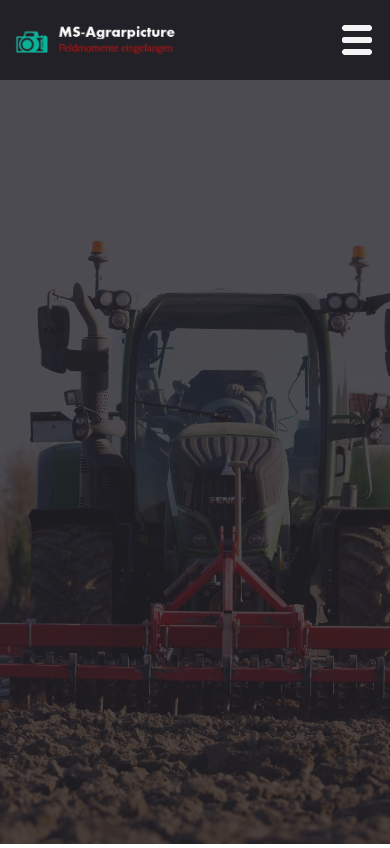
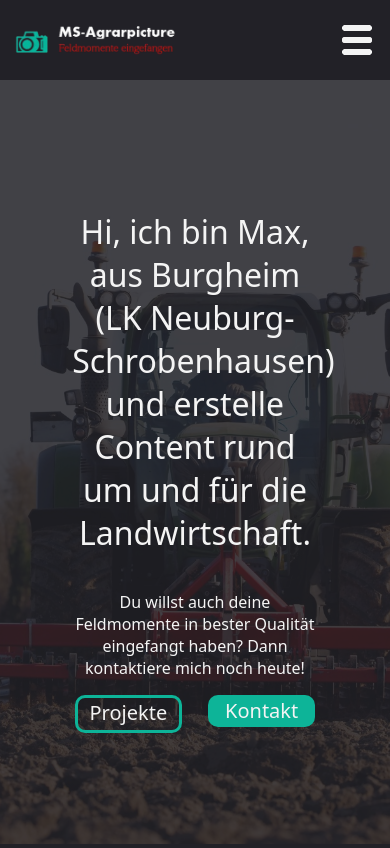
Before and after one commit to BenjaminBiber/Max-Schmalbach-Portfolio, an Angular app: page / in a window 390 px wide. Built offline with nearby package versions, Linux system fonts and the light colour scheme; a web font is replaced by a local one.

Commit message:
Added First Text and Home Strucutre

```diff
--- a/package.json
+++ b/package.json
@@ -18,6 +18,7 @@
     "@angular/platform-browser": "^19.2.0",
     "@angular/platform-browser-dynamic": "^19.2.0",
     "@angular/router": "^19.2.0",
+    "@fortawesome/angular-fontawesome": "1.0",
     "express": "^4.18.2",
     "rxjs": "~7.8.0",
     "tslib": "^2.3.0",
--- a/src/Styles/vars.less
+++ b/src/Styles/vars.less
@@ -4,9 +4,10 @@
 @color4: #3A3842;
 
 @primary-Text: #f4f4f4;
+@hamburger-color: #f4f4f4;
 @hamburger-bkg: rgba(85, 85, 85, 0.8);
 @color2-bkg: rgba(13, 180, 152, 0.35);
-@bkg-mask: rgba(34, 33, 39, 0.8);
+@bkg-mask: rgba(34, 33, 39, 0.85);
 
 @mobile: 480px;
 @mobile-l: 768px;
--- a/src/app/app.component.html
+++ b/src/app/app.component.html
@@ -1,13 +1,33 @@
 <app-header-component></app-header-component>
 <section id="Home">
  <div class="background">
-  <div class="background_mask"></div>
+  <div class="background_mask">
+    <div class="home-left-section">
+      <h3 class="Primary_Txt">Hi, ich bin Max, aus Burgheim (LK&nbsp;Neuburg-Schrobenhausen) und erstelle Content rund um und für die Landwirtschaft.</h3>
+      <p class="Primary_Txt home-desc">Du willst auch deine Feldmomente in bester Qualität eingefangt haben? Dann kontaktiere mich noch heute!</p>
+      <div>
+        <a href="mailto:info@ms-agrarpicture.de">
+          <button style="width: 12em; margin: 1em;" class="button_OutLnd contact_button hover_Normal">
+            <p class="Primary_Txt Button_Text">Projekte</p>
+          </button>
+        </a>
+        <a href="mailto:info@ms-agrarpicture.de">
+          <button style="width: 12em; margin: 1em;" class="button contact_button hover_Normal">
+            <p class="Primary_Txt Button_Text">Kontakt</p>
+          </button>
+        </a>
+      </div>
+    </div>
+    <div class="home-right-section"></div>
+    <div></div>
+  </div>
   <img class="background_img" src="/bkg.jpeg"/>
  </div>
   <div id="arrow_to_bottom">
     <div class="arrow"></div>
   </div>
 </section>
+
 <section id="BestOf">
 
 </section>
--- a/src/app/app.component.less
+++ b/src/app/app.component.less
@@ -16,4 +16,64 @@
   height: calc(100% - 5em);
   position: absolute;
   background: @bkg-mask;
+  display: flex;
+  align-items: center;
+  justify-content: center;
 }
+
+.home-right-section {
+  width: 50%;
+}
+
+.home-left-section {
+  padding: 5%;
+  display: flex;
+  flex-direction: column;
+  align-items: center;
+  justify-content: center;
+  width: 50%;
+  text-align: center;
+  div {
+    display: flex;
+  }
+  h3 {
+    font-size: 3em;
+    font-weight: 500;
+    width: 70%;
+  }
+  .home-desc {
+    font-size: 1.5em;
+    width: 70%;
+    margin: 0;
+  }
+}
+
+@media (max-width: 991px)
+{
+
+  .home-left-section{
+    h3 {
+      font-size: 2em;
+    }
+    .home-desc {
+      font-size: 1em;
+    }
+    button {
+      width: 8em !important;
+    }
+    .Button_Text {
+      font-size: 1.5em;
+    }
+  }
+}
+
+@media (max-width: 768px)
+{
+  .background_mask {
+    flex-direction: column;
+  }
+
+  .home-left-section, .home-right-section {
+    width: 90%;
+  }
+}
--- a/src/header-component/header-component.component.less
+++ b/src/header-component/header-component.component.less
@@ -33,6 +33,7 @@
 
 .Mobile_Links{
   text-align: center;
+  flex-grow: unset !important;
 }
 
 .Link_Text{
@@ -52,12 +53,20 @@
 }
 
 .Logo{
-  font-size: 3em;
   margin: 0;
   position: absolute;
   left: 50%;
   transform: translateX(-50%);
-  height: 50%;
+  height: 60%;
+  img {
+    width: 100%;
+    height: 100%;
+  }
+  &:hover {
+    img {
+      opacity: 0.8;
+    }
+  }
 }
 
 .hamburger{
@@ -80,7 +89,7 @@
   align-items: center;
   justify-content: center;
   padding: 1.5% 2%;
-  width: 4em;
+  width: 3em;
   text-wrap: nowrap;
 }
 
@@ -124,6 +133,7 @@
     justify-content: center;
     width: 32vw;
     gap: 10%;
+    margin-top: 5%;
   }
 
   .Logo{
@@ -177,8 +187,9 @@
 
 .menu {
   --s: 30px;
-  --c: @primary-Text;
+  --c: @hamburger-color;
 
+  transition: all 0.3s ease-in-out;
   height: var(--s);
   aspect-ratio: 1;
   border: none;
@@ -216,6 +227,11 @@
   inset: 40% 0;
   background: var(--c);
   transition: transform .3s calc(.3s - var(--_s,.3s));
+}
+
+.menu:hover {
+  --c: @color2;
+  transform: scale(1.1);
 }
 
 .menu:checked {
--- a/src/styles.less
+++ b/src/styles.less
@@ -2,6 +2,7 @@
 
   html {
     scroll-behavior: smooth;
+    background: @color1;
   }
 
   body{
@@ -23,11 +24,13 @@
   }
 
   .hover_Normal {
-    transition: transform 0.3s ease-in-out;
+    transition: all 0.3s ease-in-out;
   }
 
   .hover_Normal:hover{
     transform: scale(1.1);
+    color: @color2;
+    @hamburger-color: @color2;
   }
 
 
@@ -66,19 +69,20 @@
     border: none;
     border-radius: 10px;
     cursor: pointer;
-
     p {
       margin: 0;
       padding: 0;
     }
+  }
 
+  .button:hover {
+    background-color: darken(@color2, 10%);
   }
 
   .button_OutLnd{
-    background: linear-gradient(var(--primary-Background), var(--primary-Background)) padding-box,
-                var(--button-Outline-Gradient) border-box;
-    border: 3px solid transparent;
-    color: var(--primary-Text);
+    background: transparent;
+    border: 3px solid @color2;
+    color: @primary-Text;
     aspect-ratio: 3.28 / 1;
     border-radius: 10px;
     cursor: pointer;
```
Also changed, not shown: src/header-component/header-component.component.html (+18 -18 lines), 1 other file (tests, documents, lock files or other folders).
